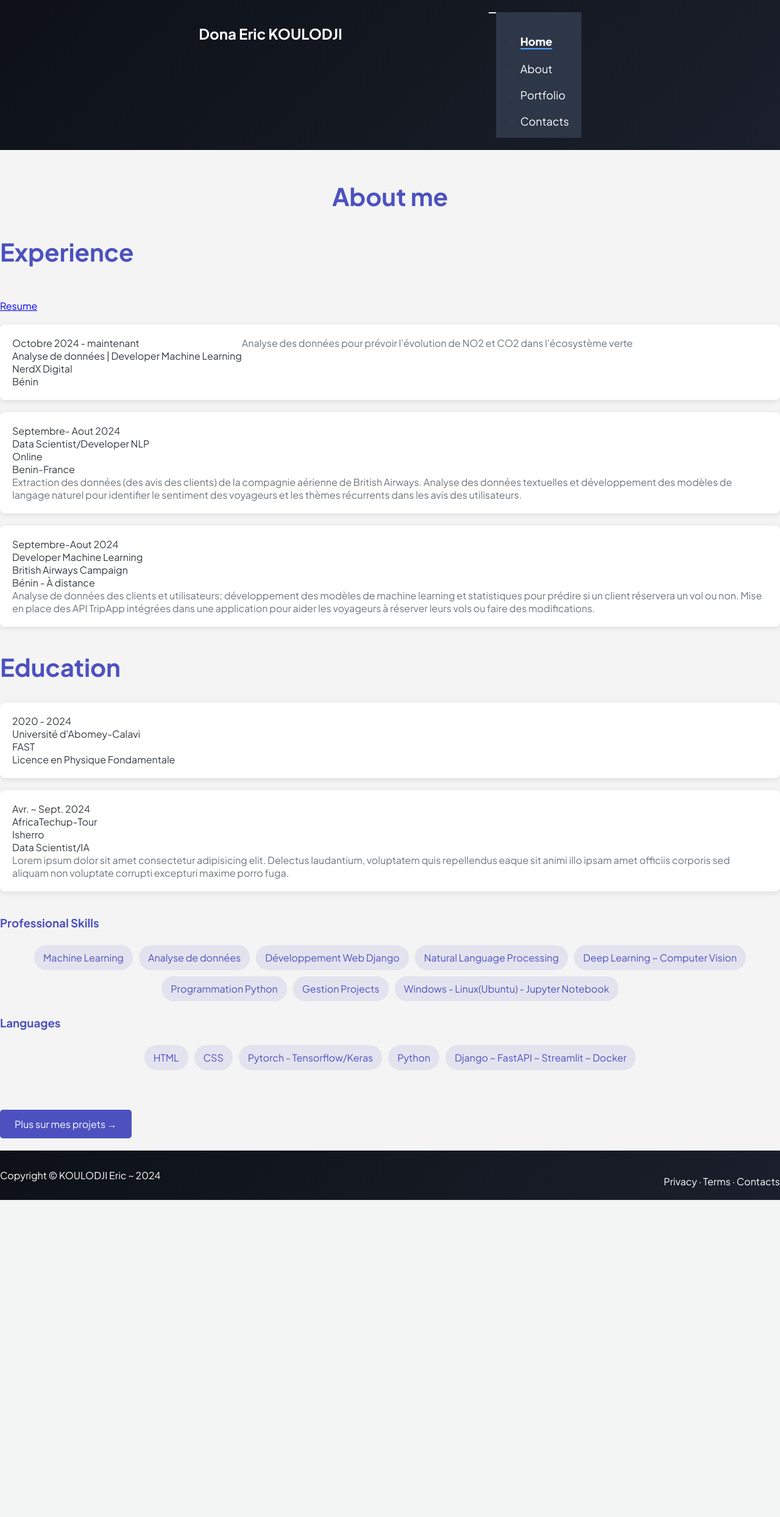
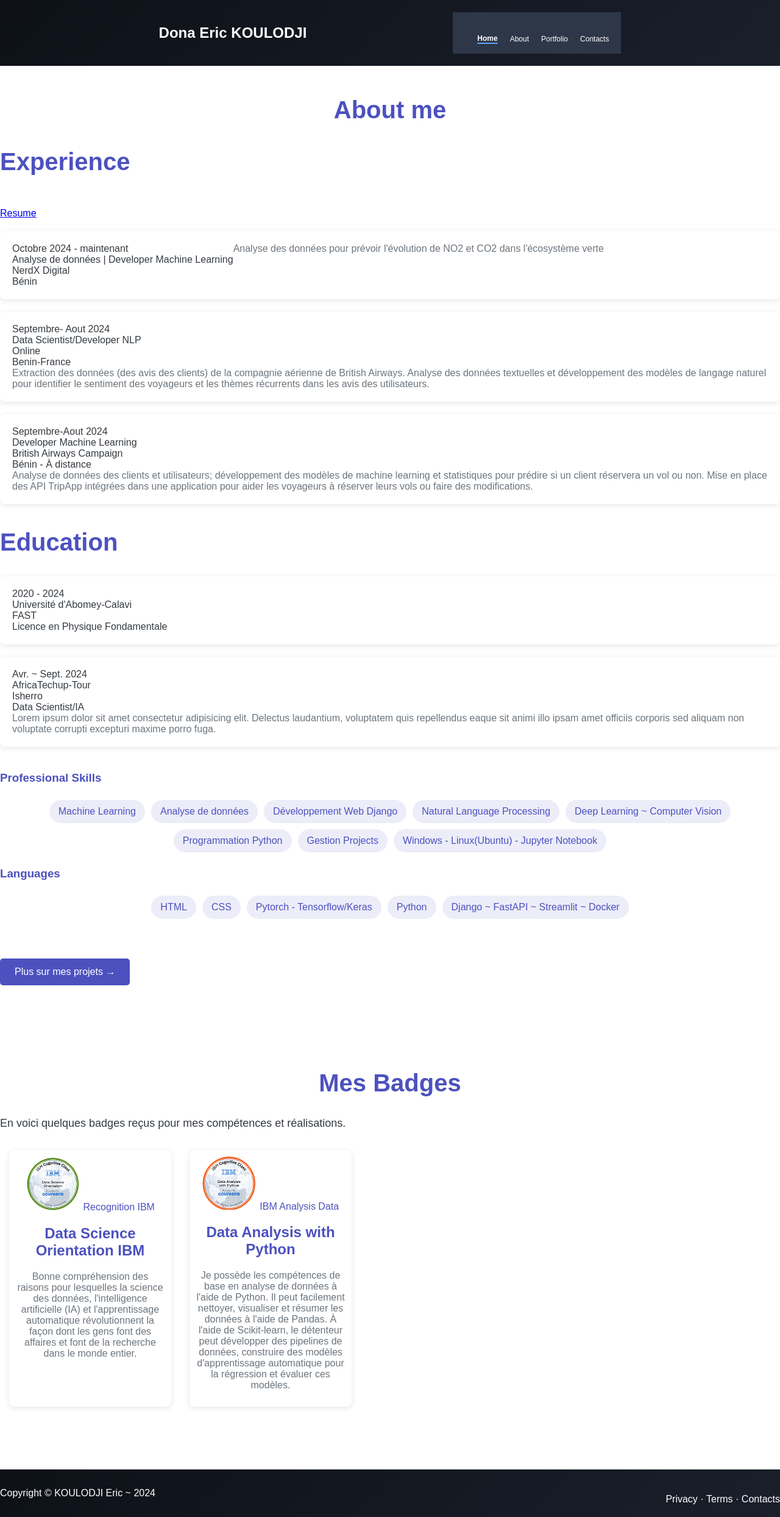
Before and after one commit to dona-eric/Portfolio_Erick, a Django app: page /about-me/ in a window 1280 px wide. Shown: the whole page at 61% size. Before the commit the page ends 1968 px from the top, so only its background shows below. Run offline with Django 5.2, Linux system fonts and the light colour scheme; data comes from the database, SQL or seed files in the repository.

Commit message:
styles du code modifié et ajout

```diff
--- a/Data_Portfolio/port_data/static/css/styles.css
+++ b/Data_Portfolio/port_data/static/css/styles.css
@@ -1,13 +1,15 @@
 /* Styles de la barre de navigation */
 .navbar {
   background: linear-gradient(135deg, #0d1117, #1a1f2b);/* Dégradé pour la barre de navigation */
-  padding: 10px 10px; /* Espacement intérieur */
+  padding: 10px 5px; /* Espacement intérieur */
   text-decoration: none;
+  margin:  0 auto;
 }
 
 .navbar-brand {
   font-size: 24px; /* Taille du texte du nom */
-  font-weight: bold; /* Texte en gras */
+  font-weight:bold; /* Texte en gras */
+  float: left;
   color: white; /* Couleur du texte */
   text-decoration: none; /* Supprime le soulignement par défaut */
 }
@@ -22,10 +24,15 @@
 
 .nav-link {
   color: white; /* Couleur des liens */
-  font-size: 18px; /* Taille du texte des liens */
+  font-size: 12px; /* Taille du texte des liens */
   margin-right: 20px; /* Espacement entre les liens */
   text-decoration: none;
+  justify-content: space-between;
   transition: color 0.3s ease; /* Transition douce pour le changement de couleur */
+}
+.navbar-nav {
+  display: flex;
+  align-items: center;
 }
 
 .nav-link:hover {
@@ -57,7 +64,7 @@
 /* Styles globaux */
 body {
   font-family: 'Ubuntu Condensed', sans-serif;
-  background-color: #f4f4f4; /* Couleur de fond claire */
+  background-color: linear-gradient(135deg, rgba(0, 0, 0, 0.8), rgba(51, 51, 51, 0.8)); /* Couleur de fond claire */
   color: #343a40; /* Couleur du texte par défaut */
   margin: 0;
   padding: 0;
@@ -184,7 +191,7 @@ a.btn-learn-more:hover {
 
 /* Section À propos */
 .about-section {
-  padding: 50px;
+  padding: 5px;
 }
 
 .about-section h2 {
@@ -348,11 +355,13 @@ section {
 .btn-outline-indigo {
   border-color: #4c51bf; /* Bordure indigo pour le bouton "Voir sur Github" */
   color: #4c51bf; /* Couleur du texte indigo pour le bouton "Voir sur Github" */
+  text-decoration: none;
 }
 
 .btn-outline-indigo:hover {
   background-color: #4c51bf; /* Fond indigo au survol du bouton "Voir sur Github" */
   color: white; /* Texte blanc au survol du bouton "Voir sur Github" */
+  text-decoration: none;
 }
 
 .btn-outline-secondary {
@@ -362,6 +371,7 @@ section {
 .btn-outline-secondary:hover {
   background-color: #6c757d; /* Fond gris au survol du bouton "Voir la démo" */
   color: white; /* Texte blanc au survol du bouton "Voir la démo" */
+  text-decoration: none;
 }
 
 /* Responsive Design pour les cartes de projet */
@@ -395,15 +405,6 @@ section {
 
 
 /* Styles pour la page contact.html */
-
-/* Styles globaux */
-body {
-    font-family: 'Plus Jakarta Sans', sans-serif;
-    background-color: #f4f4f4; /* Couleur de fond claire */
-    color: #343a40; /* Couleur du texte par défaut */
-    margin: 0;
-    padding: 0;
-}
 
 /* Section Contact */
 .max-w-4xl {
@@ -486,3 +487,64 @@ input[type="submit"]:hover {
         padding-bottom: none;
     }
 }
+
+
+
+/* Styles pour la section des badges */
+.badges-container {
+  display: flex;
+  flex-wrap: wrap; /* Permet aux cartes de passer à la ligne suivante */
+  justify-content:flex-start; /* Centre les cartes horizontalement */
+}
+
+.badge-card {
+  background-color: white; /* Fond blanc pour les cartes */
+  border-radius: 8px; /* Coins arrondis des cartes */
+  box-shadow: 0 2px 10px rgba(0, 0, 0, 0.1); /* Ombre légère autour des cartes */
+  margin: 15px; /* Espacement entre les cartes */
+  padding: 10px; /* Espacement intérieur des cartes */
+  text-align: center; /* Centrer le texte dans les cartes */
+  width: calc(20% - 10px); /* Largeur des cartes (4 par ligne) */
+}
+
+.badge-image {
+  width: 90px; /* Largeur réduite pour les images du badge */
+  height: auto; /* Hauteur automatique pour garder le ratio */
+}
+
+/* Liens vers le badge */
+.badge-link {
+  color: #4c51bf; /* Couleur indigo pour le lien du badge */
+  justify-content: center;
+  text-decoration: none; /* Supprime le soulignement par défaut du lien */
+}
+
+.badge-link:hover {
+  text-decoration: underline; /* Souligner au survol du lien du badge */
+}
+.badge-title {
+  font-size: 1.5rem;
+  color: #4c51bf;
+
+}
+
+/* Description du badge */
+.badge-description {
+  margin-top: 10px; /* Espacement au-dessus de la description */
+  color: #6c757d; /* Couleur plus claire pour la description */
+}
+
+/* Responsive Design pour les cartes de badge */
+@media (max-width: 768px) {
+  .badge-card {
+      width: calc(45% - 30px); /* Largeur des cartes (2 par ligne sur petits écrans) */
+      margin-bottom: 20px; /* Espacement en bas des cartes sur petits écrans */
+  }
+}
+
+@media (max-width: 480px) {
+  .badge-card {
+      width: calc(100% - 30px); /* Largeur des cartes (1 par ligne sur très petits écrans) */
+      margin-bottom: 20px;
+  }
+}
--- a/Data_Portfolio/port_data/templates/portfolio/about.html
+++ b/Data_Portfolio/port_data/templates/portfolio/about.html
@@ -137,4 +137,43 @@
     <div class="content">
         <a href="{% url 'projects' %}" class="btn-learn-more">Plus sur mes projets →</a>
       </div>
+
+
+
+    <!--classes des badges-->
+    <section class="py-5">
+        <div class="container px-5 mb-5">
+            <div class="text-center mb-5">
+                <h1 class="display-4 font-bold text-indigo-600 mb-4">Mes Badges</h1>
+                <p class="text-lg text-gray-700">En voici quelques badges reçus pour mes compétences et réalisations.</p>
+            </div>
+
+            <div class="badges-container">
+                <!-- Badge 1 -->
+                <div class="badge-card">
+                    <img src="{% static 'images/badge1.png' %}" alt="Badge 1" class="badge-image">
+                    <a href="https://www.credly.com/org/ibm/badge/data-science-orientation" class="badge-link">Recognition IBM</a>
+                    <h2 class="badge-title">Data Science Orientation IBM</h2>
+                    <p class="badge-description">
+                        Bonne compréhension des raisons pour lesquelles la science des données,
+                        l'intelligence artificielle (IA) et l'apprentissage automatique révolutionnent la façon dont les gens font des affaires et font de la recherche dans le monde entier.
+                    </p>
+                </div>
+
+                <!-- Badge 2 -->
+                <div class="badge-card">
+                    <img src="{% static 'images/badge2.png' %}" alt="Badge 2" class="badge-image">
+                    <a href="https://www.credly.com/org/ibm/badge/data-analysis-with-python" class="badge-link">IBM Analysis Data</a>
+                    <h2 class="badge-title">Data Analysis with Python</h2>
+                    <p class="badge-description">Je possède les compétences de base en analyse de données à l'aide de Python.
+                        Il peut facilement nettoyer, visualiser et résumer les données à l'aide de Pandas.
+                        À l'aide de Scikit-learn, le détenteur peut développer des pipelines de données,
+                        construire des modèles d'apprentissage automatique pour la régression et évaluer ces modèles.
+                    </p>
+                </div>
+
+                <!-- Ajoutez d'autres badges ici -->
+            </div>
+        </div>
+    </section>
 {% endblock %}
--- a/Data_Portfolio/port_data/templates/portfolio/base.html
+++ b/Data_Portfolio/port_data/templates/portfolio/base.html
@@ -28,6 +28,7 @@
         <a href="mailto:donaerickoulodji@gmail.com" title="Email"><i class="bi bi-envelope"></i></a>
     </div>
 
+
     <!-- Footer-->
     <footer class="footer">
         <div class="container">
--- a/Data_Portfolio/port_data/templates/portfolio/navbar.html
+++ b/Data_Portfolio/port_data/templates/portfolio/navbar.html
@@ -1,9 +1,6 @@
 <nav class="navbar navbar-expand-lg navbar-dark">
     <div class="container-fluid">
       <a class="navbar-brand ms-5 m-2" style="padding-right:240px;" href="{% url 'about' %}">Dona Eric KOULODJI</a>
-      <button class="navbar-toggler" type="button" data-bs-toggle="collapse" data-bs-target="#navbarNav" aria-controls="navbarNav" aria-expanded="false" aria-label="Toggle navigation">
-        <span class="navbar-toggler-icon"></span>
-      </button>
       <div class="collapse navbar-collapse" id="navbarNav">
         <ul class="navbar-nav">
           <li class="nav-item">
```
Also changed, not shown: Data_Portfolio/media/badge1.png (added), Data_Portfolio/port_data/static/images/badge1.png (added), Data_Portfolio/port_data/static/images/badge2.png (added).
